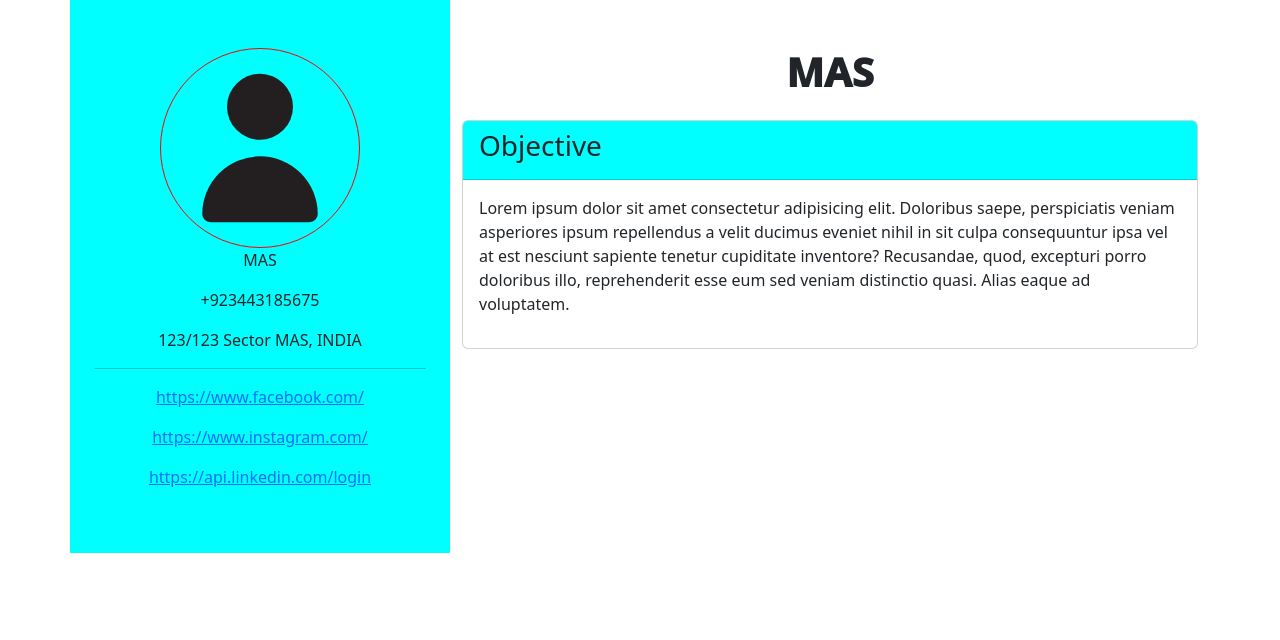
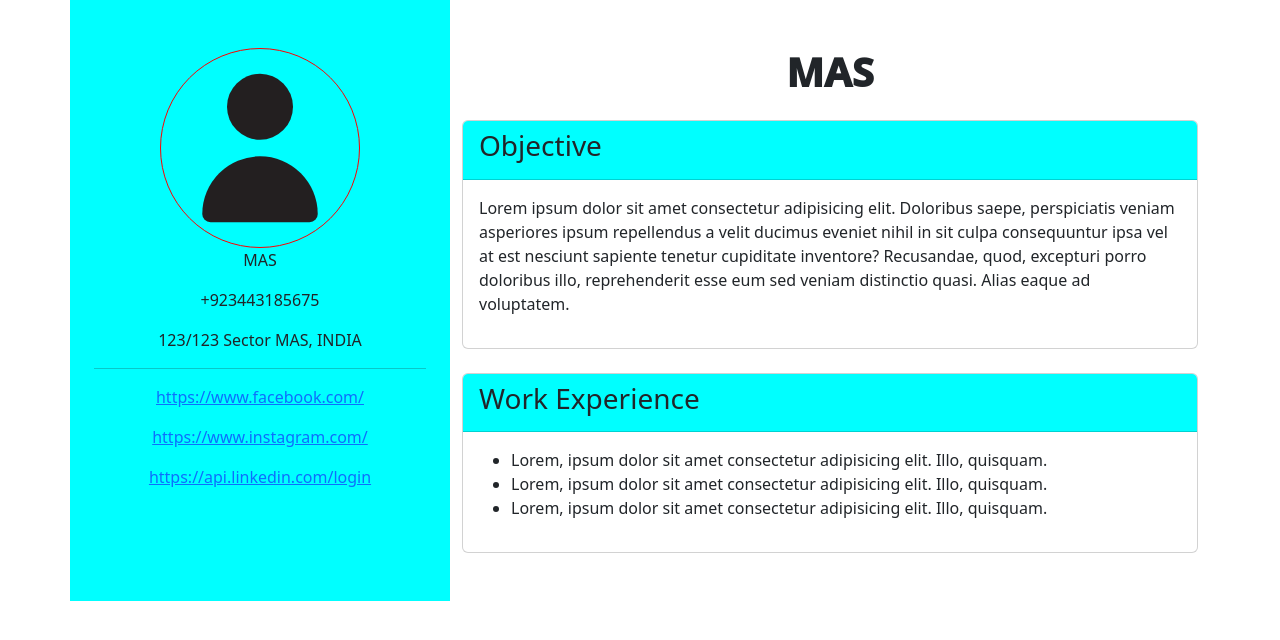
Before and after one commit to MuhammadAheedSiddiqui29/Resume-Generator, a plain HTML site: page index.html in a window 1280 px wide. Drawn offline with nearby package versions, Linux system fonts and the light colour scheme.

Commit message:
html structure

```diff
--- a/index.html
+++ b/index.html
@@ -143,6 +143,26 @@
                     </div>
                 </div>
 
+                                        <!-- WORK EXPERIENCE CARD -->
+
+                <div class="card mt-4">
+
+                                        <!-- WORK EXPERIENCE CARD HEADER -->
+
+                    <div class="card-header" style="background-color: aqua;">
+                        <h3>Work Experience</h3>
+                    </div>
+
+                                        <!-- WORK EXPERIENCE CARD BODY -->
+
+                    <div class="card-body">
+                        <ul>
+                            <li>Lorem, ipsum dolor sit amet consectetur adipisicing elit. Illo, quisquam.</li>
+                            <li>Lorem, ipsum dolor sit amet consectetur adipisicing elit. Illo, quisquam.</li>
+                            <li>Lorem, ipsum dolor sit amet consectetur adipisicing elit. Illo, quisquam.</li>
+                        </ul>
+                    </div>
+                </div>
 
             </div>
         </div>
```
